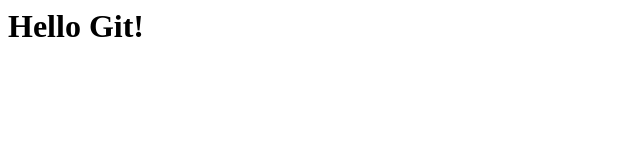
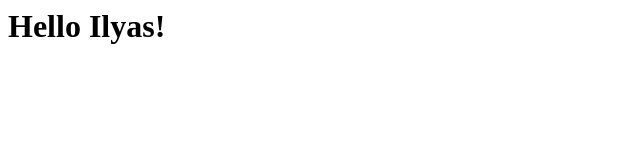
Before and after one commit to CoolIlyas/git-sample, a plain HTML site: page index.html in a window 1280 px wide. Shown: the full height of the page, 0-640 px from the left. Drawn offline with Linux system fonts and the light colour scheme.

Commit message:
Wrong commit

```diff
--- a/index.html
+++ b/index.html
@@ -1 +1 @@
-<h1>Hello Git!</h1>
+<h1>Hello Ilyas!</h1>
```
